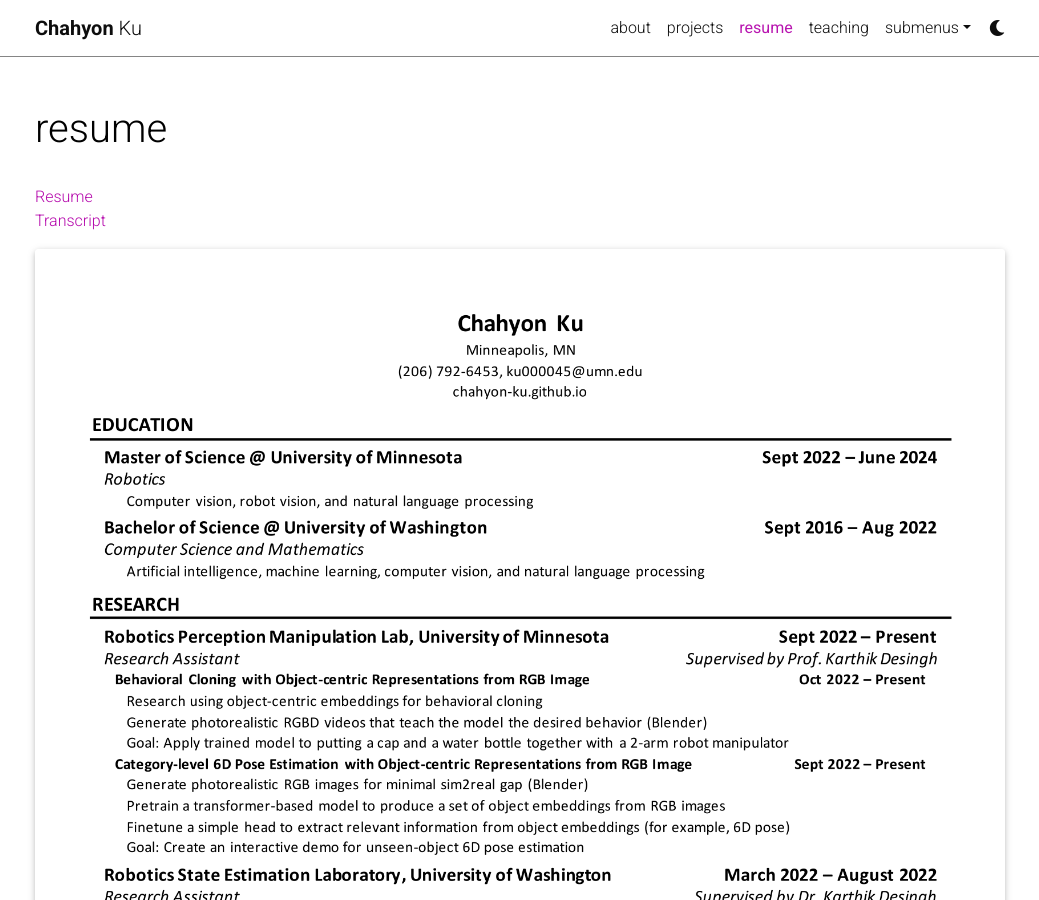
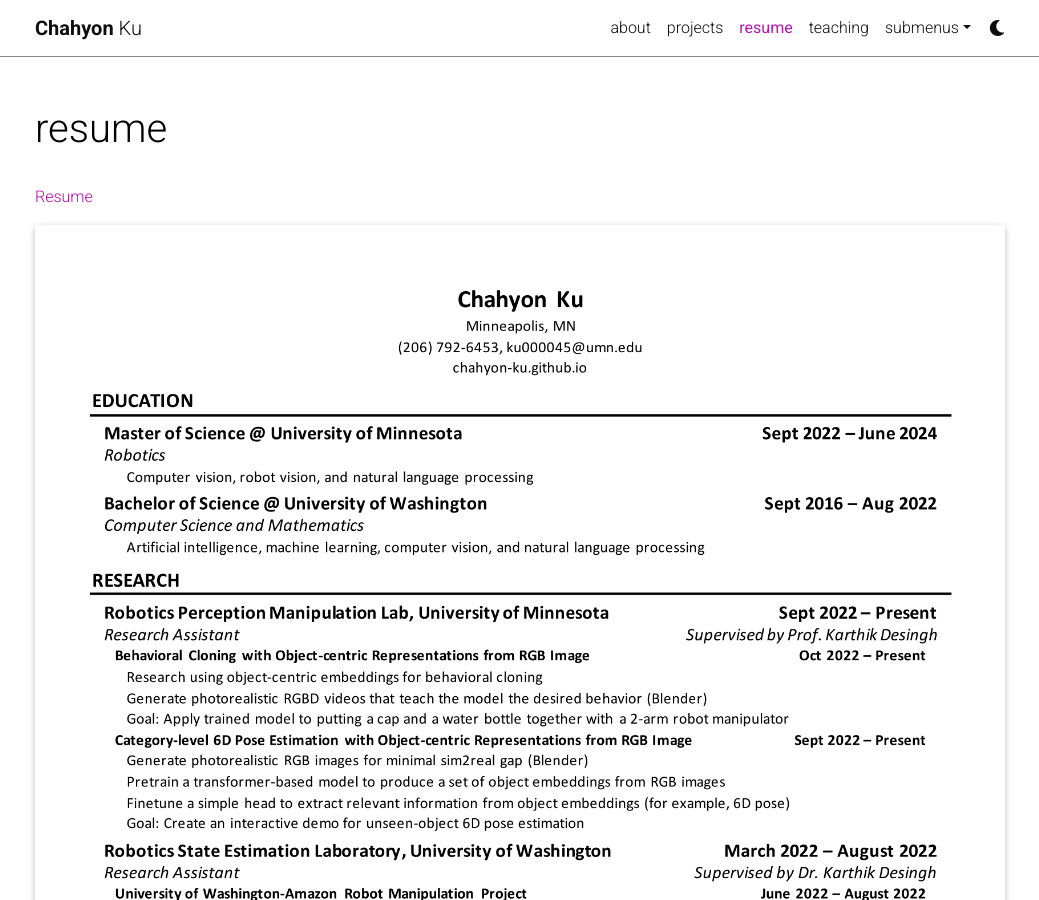
Before and after one commit to chahyon-ku/chahyon-ku.github.io, a Jekyll site: the page built from _pages/cv.md, in a window 1280 px wide and 900 px high. Shown: the whole window, without its empty margins (120-1159 px from the left). Built offline with Jekyll 4.4.1, drawn with Linux system fonts in a browser that asks for light colours; full-size pictures stand in for the smaller copies a plugin makes; comment, search, counter and statistics services are not loaded; a style sheet for code colours, icons or effects is not loaded.

Commit message:
updated cv

```diff
--- a/_pages/cv.md
+++ b/_pages/cv.md
@@ -8,7 +8,7 @@ cv_pdf: Chahyon Ku 2023 March.pdf
 ---
 
 [Resume](/assets/pdf/Chahyon Ku 2023 December.pdf) <br>
-[Transcript](/assets/pdf/UW .pdf) <br>
+<!-- [Transcript](/assets/pdf/UW .pdf) <br> -->
 
 <div class="row justify-content-sm-center">
     <div class="col-sm-12 mt-3 mt-md-0">
```
